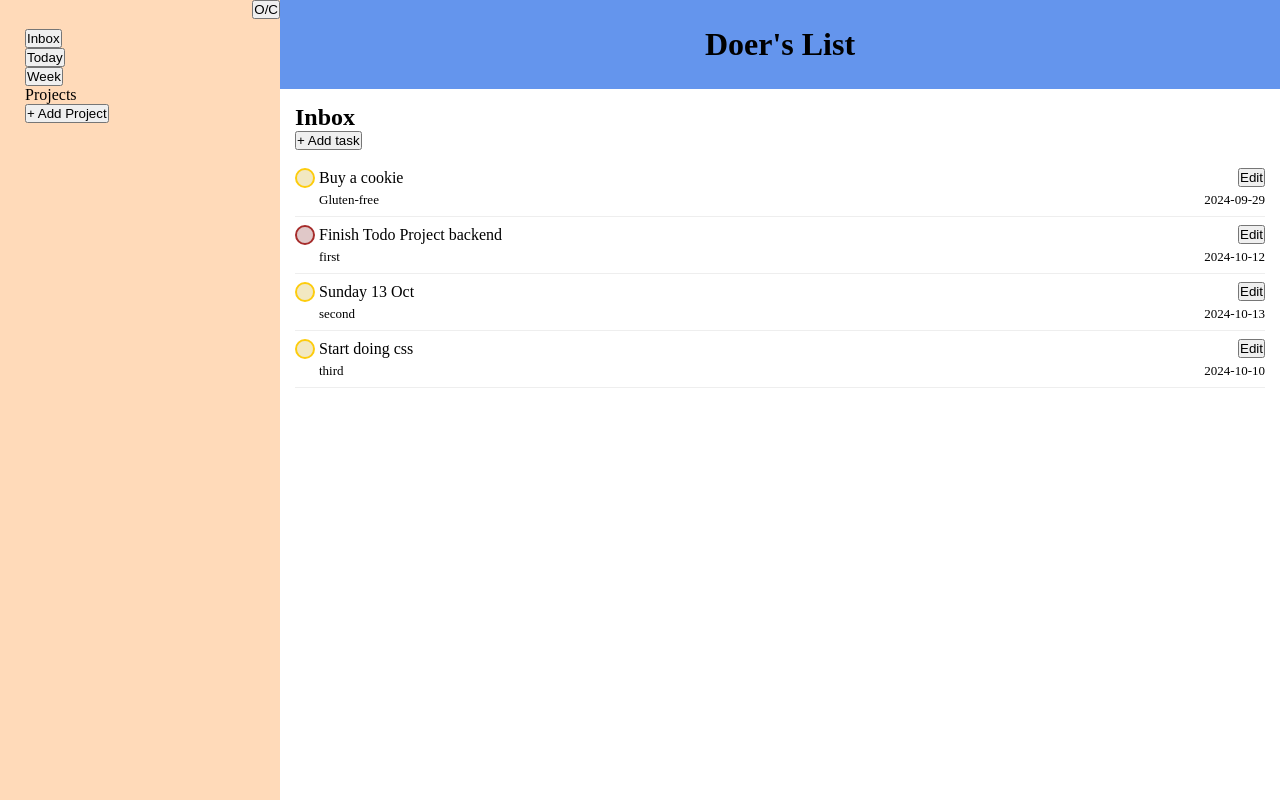
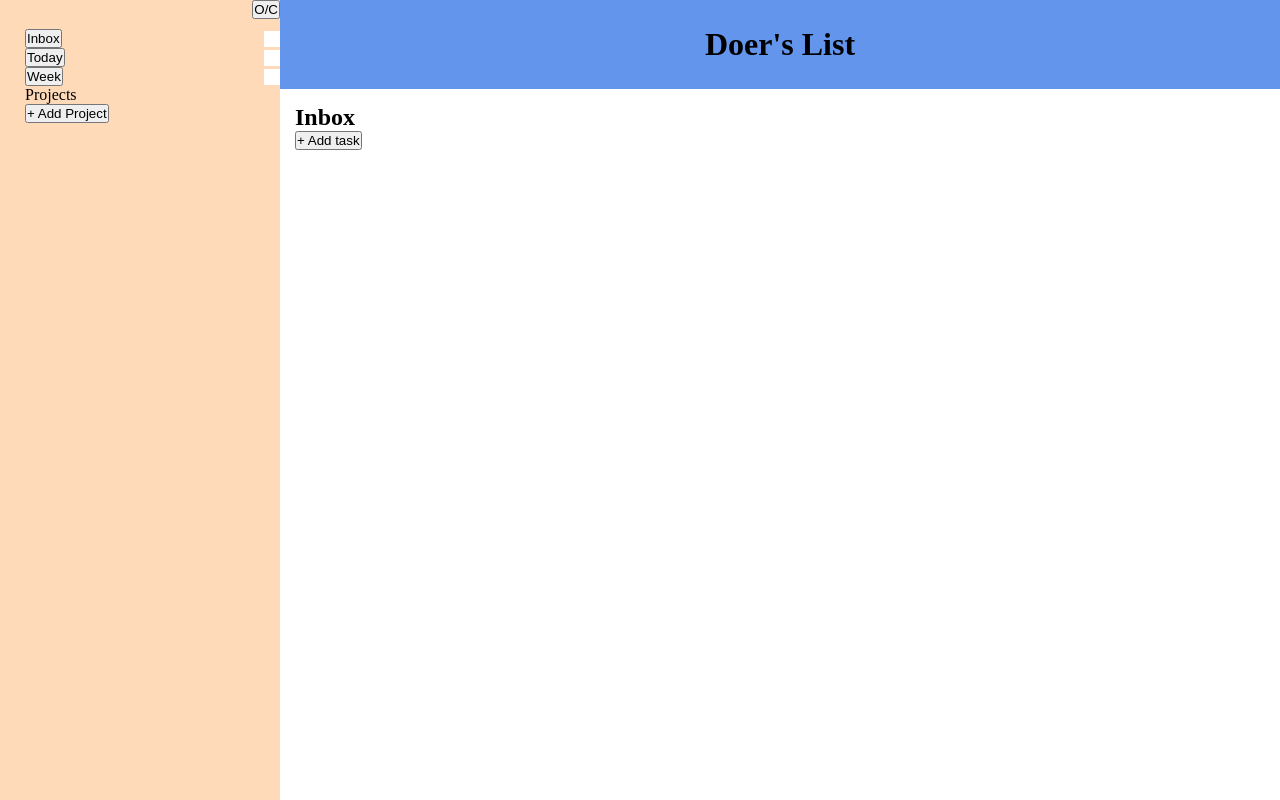
Before and after one commit to MaxDaniliuk/todo-list, a website built with webpack: page src/template.html in a window 1280 px wide. Built offline with nearby package versions, Linux system fonts and the light colour scheme.

Commit message:
Count tasks in each section

```diff
--- a/src/components/cacheElements.js
+++ b/src/components/cacheElements.js
@@ -66,6 +66,7 @@ function cacheElements() {
 
     const projectBtns = () => document.querySelectorAll('.project-btn');
     const removeProjectBtns = () => document.querySelectorAll('.project-delete-btn');
+    const taskCounts = () => document.querySelectorAll('.task-count');
 
     return {
         sideBarContainer,
@@ -125,6 +126,7 @@ function cacheElements() {
         projectTitle,
         projectBtns,
         removeProjectBtns,
+        taskCounts
     };
 }
 
--- a/src/components/commonFn.js
+++ b/src/components/commonFn.js
@@ -14,7 +14,15 @@ function toggleCssClass(element, classAdd, classRemove) {
     element.classList.remove(classRemove);
 }
 
+function createTaskCountContainer(id) {
+    let taskCountSpan = document.createElement('span');
+    taskCountSpan.classList.add('task-count');
+    taskCountSpan.dataset.sectionTasks = id;
+    return taskCountSpan;
+}
+
 export {
     createButton,
     toggleCssClass,
+    createTaskCountContainer
 };
--- a/src/components/createSection.js
+++ b/src/components/createSection.js
@@ -1,6 +1,6 @@
 import { cachedElements } from "./cacheElements";
 import { createButton, toggleCssClass } from "./commonFn";
-import { tasksStorage, selectCurrentWeekDays, storageModerator } from "./tasks";
+import { selectCurrentWeekDays, storageModerator } from "./tasks";
 import { displayThisWeekTasks } from "./taskUI";
 import { format, isToday, isTomorrow} from "date-fns";
 
@@ -67,12 +67,15 @@ function createThisWeekSection() {
     let overdueSectionNeeded = false;
     for (let i = 0; i < currentWeekDays.length; i++) {
         let deicticDayTerm = '';
+        if (thisWeekTasks.length !== 0) {
             if (format(currentWeekDays[i], 'yyyy-MM-dd') < format(new Date(), 'yyyy-MM-dd')) {
                 deicticDayTerm = 'day-before';
+                console.log(thisWeekTasks.length)
                 if (thisWeekTasks[0]["due_date"] < format(new Date(), 'yyyy-MM-dd')) createDaySection(currentWeekDays[i] ,'Overdue', overdueSectionNeeded);
                 if (overdueSectionNeeded === false && cachedElements.overdueList()) {
                     overdueSectionNeeded = true;
                     cachedElements.subSectionBtnForm().remove();
+                }
             }
         }
         if ((format(currentWeekDays[i], 'yyyy-MM-dd') >= format(new Date(), 'yyyy-MM-dd'))) {
--- a/src/components/sidebar.js
+++ b/src/components/sidebar.js
@@ -1,7 +1,8 @@
-import { createButton, toggleCssClass } from "./commonFn";
+import { createButton, toggleCssClass, createTaskCountContainer } from "./commonFn";
 import { cachedElements } from "./cacheElements";
 import * as eventHandler from "./eventListeners";
 import { v4 as uuidv4 } from 'uuid';
+import { taskCountTracker } from "./tasks";
 
 export default function createSideBar() {
     const sidebar = document.createElement('div');
@@ -48,6 +49,7 @@ function createNavBtnsList() {
     Object.keys(navBtnComponents).forEach(navBtnComponent => {
         let liElement = document.createElement('li');
         liElement.appendChild(createButton(navBtnComponents[navBtnComponent]));
+        liElement.appendChild(createTaskCountContainer(navBtnComponents[navBtnComponent]["innerType"]));
         btnsList.appendChild(liElement);
     });
     return btnsList;
@@ -92,7 +94,7 @@ export function createProject() {
     const projectButton = createButton({"btnName": projectTitle, "classList": ["btn", "project-btn"], "innerType": innerType});
     buttonsContainer.appendChild(projectButton);
     buttonsContainer.appendChild(createButton({"btnName": "X", "classList": ["btn", "project-delete-btn"]}));
-    // Add a span displaying task count
+    buttonsContainer.appendChild(createTaskCountContainer(projectLi.dataset.projectId))
     projectLi.appendChild(buttonsContainer);
 
     if (!cachedElements.projectsList()) {
@@ -100,6 +102,7 @@ export function createProject() {
     } else {
         cachedElements.projectsList().appendChild(projectLi);
     }
+    taskCountTracker.addSection(projectLi.dataset.projectId);
 }
 
 function createProjectsList(firstProjectBtnLi = null) {
--- a/src/components/tasks.js
+++ b/src/components/tasks.js
@@ -1,8 +1,6 @@
 import { v4 as uuidv4 } from 'uuid';
-import displayTask from './taskUI.js';
-import { cachedElements } from './cacheElements';
 import _ from 'lodash';
-import { endOfISOWeek, startOfISOWeek, eachDayOfInterval, format, isToday } from "date-fns";
+import { endOfISOWeek, startOfISOWeek, eachDayOfInterval, format } from "date-fns";
 
 
 export default function getTaskData(form) {
@@ -23,34 +21,28 @@ export default function getTaskData(form) {
     return task;
 }
 
-
-// description : "Buy groceries"
-// due_date : "2024-09-01"
-// priority : "Normal"
-// taskId : "3ee82357-e4ab-40e7-977d-c33cb65afa2c"
-// title : "Cook dinner"
-
 export const tasksStorage = (function() {
 
-    const inbox = [{"title": "Buy a cookie",
-        // "description": "Lorem ipsum dolor sit amet, consectetur adipiscing elit. Nam ut feugiat sapien. Interdum et malesuada fames ac ante ipsum primis in faucibus. Etiam sit amet tellus sit amet elit consectetur euismod. Sed vehicula auctor cursus. Integer id nunc blandit, viverra nunc vel, ullamcorper turpis. Quisque euismod orci ante. Ut eleifend purus non sem tempus, sed volutpat urna rhoncus. Cras faucibus, ante vel tincidunt mattis, quam quam suscipit velit, non commodo nisi ligula id libero.",
-        "description": "Gluten-free",
-        "due_date": "2024-09-29", "priority": "High", "taskId": "db3d4311-2d4c-4c1d-9f71-0f662786f5a9"},
-        {
-            "title": "Finish Todo Project backend",
-            "description": "first",
-            "due_date": "2024-10-12", "priority": "Urgent", "taskId": "db3d4311-2d4c-4c1d-9f71-0f662786f5a8"
-        },
-        {
-            "title": "Sunday 13 Oct",
-            "description": "second",
-            "due_date": "2024-10-13", "priority": "High", "taskId": "db3d4311-2d4c-4c1d-9f71-0f662786f5a7"
-        },
-        {
-            "title": "Start doing css",
-            "description": "third",
-            "due_date": "2024-10-10", "priority": "High", "taskId": "db3d4311-2d4c-4c1d-9f71-0f662786f5a6"
-        },
+    const inbox = [
+        // {"title": "Buy a cookie",
+        // // "description": "Lorem ipsum dolor sit amet, consectetur adipiscing elit. Nam ut feugiat sapien. Interdum et malesuada fames ac ante ipsum primis in faucibus. Etiam sit amet tellus sit amet elit consectetur euismod. Sed vehicula auctor cursus. Integer id nunc blandit, viverra nunc vel, ullamcorper turpis. Quisque euismod orci ante. Ut eleifend purus non sem tempus, sed volutpat urna rhoncus. Cras faucibus, ante vel tincidunt mattis, quam quam suscipit velit, non commodo nisi ligula id libero.",
+        // "description": "Gluten-free",
+        // "due_date": "2024-10-14", "priority": "High", "taskId": "db3d4311-2d4c-4c1d-9f71-0f662786f5a9"},
+        // {
+        //     "title": "Finish Todo Project backend",
+        //     "description": "first",
+        //     "due_date": "2024-10-14", "priority": "Urgent", "taskId": "db3d4311-2d4c-4c1d-9f71-0f662786f5a8"
+        // },
+        // {
+        //     "title": "Sunday 13 Oct",
+        //     "description": "second",
+        //     "due_date": "2024-10-14", "priority": "High", "taskId": "db3d4311-2d4c-4c1d-9f71-0f662786f5a7"
+        // },
+        // {
+        //     "title": "Start doing css",
+        //     "description": "third",
+        //     "due_date": "2024-10-14", "priority": "High", "taskId": "db3d4311-2d4c-4c1d-9f71-0f662786f5a6"
+        // },
     ];
     const storeTask = (task) => inbox.push(task);
     const getInbox = () => inbox;
@@ -74,6 +66,8 @@ export const tasksStorage = (function() {
 })();
 
 export const storageModerator = (function() {
+
+
     const deleteTask = (targetTaskId) => {
         for (let i = 0; i < tasksStorage.getInbox().length; i++) {
             if (tasksStorage.getInbox()[i].taskId === targetTaskId) {
@@ -164,55 +158,61 @@ export const storageModerator = (function() {
     };
 })();
 
+export const taskCountTracker = (function() {
 
-// // Transfer to taskUI.js
+    const sectionTypes = [
+        {
+            "section": "inbox",
+            getCount() {
+                return tasksStorage.getInbox().length;
+            }
+        },
+        {
+            "section": "today",
+            getCount() {
+                return storageModerator.getTodayTasks().length;
+            }
+        },
+        {
+            "section": "week",
+            getCount() {
+                return storageModerator.sortThisWeekTasks().length;
+            }
+        },
+    ];
 
-export function visualiseTaskData(currentTask, buttonPressed, currentSection = undefined) {
-    const currentWeekDays = selectCurrentWeekDays();
-    let currentTaskDueDate = currentTask;
-    if (currentTask["due_date"] === undefined) {
-        currentTaskDueDate = storageModerator.getEditedTask(currentTask.dataset.id);
+    const addSection = (section) => {
+        sectionTypes.push({
+            section: section,
+            getCount() {
+                return storageModerator.getProjectTasks(this.section).length
             }
-    if (tasksStorage.getStorageSection() === 'today' && currentTaskDueDate["due_date"] === new Date().toISOString().substring(0, 10)) {
-        determineButtonFunctionality(buttonPressed, currentTask, cachedElements.todoList());
-    } else if (tasksStorage.getStorageSection() === 'inbox') {
-        determineButtonFunctionality(buttonPressed, currentTask, cachedElements.todoList());
-    } else if ((tasksStorage.getStorageSection() === 'week') && (currentTaskDueDate["due_date"] >= format(currentWeekDays[0], 'yyyy-MM-dd') && currentTaskDueDate["due_date"] <= format(currentWeekDays[6], 'yyyy-MM-dd'))) {
-        if (currentSection === undefined) {
-            currentSection = currentTask.closest('section');
-        }
-        determineButtonFunctionality(buttonPressed, currentTask, cachedElements.closestTodoList(currentSection));
-    } else {
-        determineButtonFunctionality(buttonPressed, currentTask, cachedElements.todoList());
+        })
+    };
+    const removeSection = (section) => {
+        for (let i = 0; i < sectionTypes.length; i++) {
+            if (sectionTypes[i]["section"] === section) {
+                return sectionTypes.splice(i, 1);
             }
         }
+    };
 
-function determineButtonFunctionality(buttonPressed, currentTask, correctList) {
-    if (buttonPressed === 'add-type') {
-        return correctList.appendChild(displayTask(currentTask));
-    } else if (buttonPressed === 'submit-type') {
-        if (tasksStorage.getStorageSection() === 'week' && cachedElements.subTaskDueDate(correctList).textContent !== tasksStorage.getEditedTaskCopy()["due_date"]) {
-            let newDate = storageModerator.getEditedTask(currentTask.dataset.id)["due_date"];
-            return determineCorrectSubsection(newDate).appendChild(displayTask(tasksStorage.getEditedTaskCopy()));
+    const countTasks = (countContainers) => {
+        countContainers.forEach((countContainer, index) => {
+            if (sectionTypes[index].getCount() === 0) {
+                countContainer.textContent = '';
             } else {
-            return correctList.insertBefore(displayTask(tasksStorage.getEditedTaskCopy()), currentTask);
+                countContainer.textContent = sectionTypes[index].getCount();
             }
-    }
+        });
     }
 
-
-function determineCorrectSubsection(taskNewDate) {
-    const currentWeekDays = selectCurrentWeekDays();
-    const weekUlLiSections = [...cachedElements.todoList().children]
-    let todayDateIndex = currentWeekDays.findIndex(date => isToday(date));
-    const days = currentWeekDays.splice(todayDateIndex);
-    const availableUlLiSections = weekUlLiSections.slice(-days.length);
-    for (let i = 0; i < days.length; i++) {
-        if (format(days[i], 'yyyy-MM-dd') === taskNewDate) {
-            return cachedElements.subUl(availableUlLiSections[i]);
-        }
-    }
-}
+    return {
+        addSection,
+        removeSection,
+        countTasks
+    };
+})();
 
 export function selectCurrentWeekDays() {
     const currentWeekDays = eachDayOfInterval({
--- a/src/styles/styles.css
+++ b/src/styles/styles.css
@@ -250,6 +250,21 @@ li > div + div span {
     flex-grow: 1;
 }
 
+/* nav buttons */
+
+.btns-list li {
+    display: flex;
+    gap: 4px;
+}
+
+.task-count {
+    align-self: center;
+    width: 16px;
+    height: 16px;
+    background-color: white;
+    margin-left: auto;
+    text-align: center;
+}
 
 /* Modal */
 
@@ -298,6 +313,11 @@ li > div + div span {
     color: gray;
 }
 
+.day-date span + span {
+    display: inline-block;
+    width: 20px;
+}
+
 /* Project-related */
 
 .projects .project-title {
```
Also changed, not shown: src/components/eventListeners.js (+6 -4 lines), src/components/taskUI.js (+50 -4 lines). Lines whose indentation alone changed are shown as unchanged.
